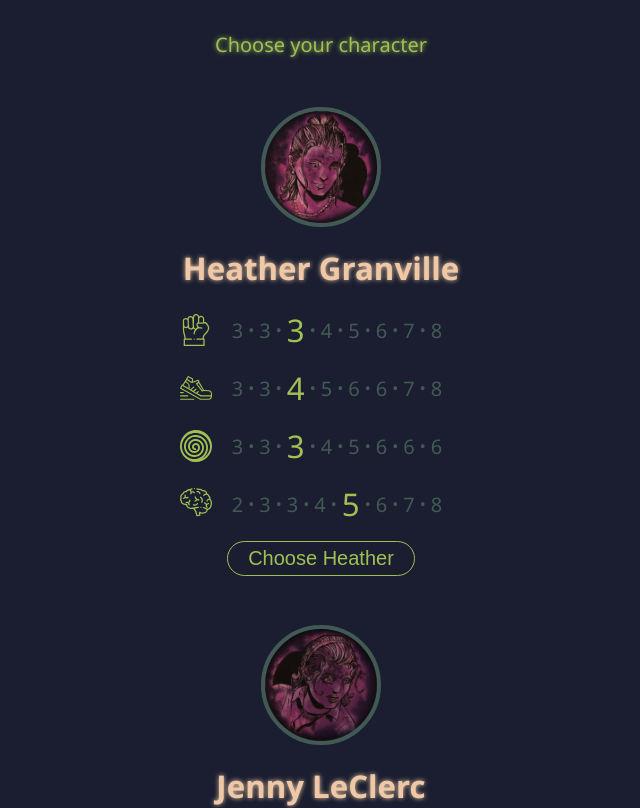
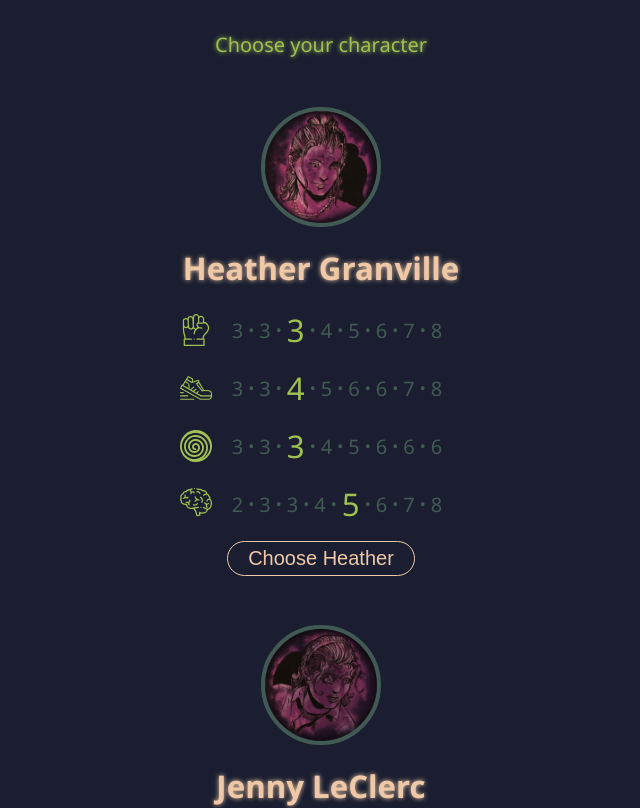
Before and after one commit to snowbillr/betrayal-character-tracker, a React (Create React App) app: page / in a window 1280 px wide. Shown: the top 808 px of the page, without its empty margins (319-959 px from the left). Built offline with nearby package versions, Linux system fonts and the light colour scheme.

Commit message:
navigate to character tracker screen on selection

```diff
--- a/src/App.js
+++ b/src/App.js
@@ -11,13 +11,19 @@ const SCREENS = {
 
 function App() {
   const [screen, setScreen] = useState(SCREENS.characterSelect);
+  const [selectedCharacter, setSelectedCharacter] = useState();
+
+  function onSelectCharacter(character) {
+    setSelectedCharacter(character);
+    setScreen(SCREENS.traits);
+  }
 
   function renderScreen() {
     switch(screen) {
       case SCREENS.traits:
-        return <Screens.TraitGrid />
+        return <Screens.TraitGrid character={selectedCharacter} />
       case SCREENS.characterSelect:
-        return <Screens.CharacterSelect />
+        return <Screens.CharacterSelect onSelect={onSelectCharacter} />
       default:
         return null;
     }
--- a/src/components/screens/character-select/CharacterSelect.js
+++ b/src/components/screens/character-select/CharacterSelect.js
@@ -65,7 +65,7 @@ export function CharacterSelect({ onSelect }) {
                 <TraitSlider controlsEnabled={false} values={character.traits.knowledge.values} initialValueIndex={character.traits.knowledge.initialIndex} size="sm" />
               </div>
             </div>
-            <button className="select-button">Choose {character.name.split(" ")[0]}</button>
+            <button className="select-button" onClick={() => onSelect(character)}>Choose {character.name.split(" ")[0]}</button>
           </div>
         );
       })}
--- a/src/components/screens/character-select/CharacterSelect.scss
+++ b/src/components/screens/character-select/CharacterSelect.scss
@@ -51,11 +51,11 @@
       margin: 0 auto;
 
       background: $navy;
-      color: $lime;
+      color: $cream;
 
       font-size: $sm;
       padding: 5px 20px;
-      border: 1px solid $lime;
+      border: 1px solid $cream;
       border-radius: 20px;
     }
   }
--- a/src/components/screens/trait-grid/TraitGrid.js
+++ b/src/components/screens/trait-grid/TraitGrid.js
@@ -2,13 +2,16 @@ import { Trait } from "../../trait/Trait";
 
 import "./TraitGrid.scss";
 
-export function TraitGrid() {
+export function TraitGrid({ character }) {
   return (
-    <div className="trait-grid">
-      <Trait name="might" />
-      <Trait name="sanity" />
-      <Trait name="speed" />
-      <Trait name="knowledge" />
-    </div>
+    <>
+      <h1>{character.name}</h1>
+      <div className="trait-grid">
+        <Trait name="might" values={character.traits.might.values} initialValueIndex={character.traits.might.initialIndex} />
+        <Trait name="sanity" values={character.traits.sanity.values} initialValueIndex={character.traits.sanity.initialIndex} />
+        <Trait name="speed" values={character.traits.speed.values} initialValueIndex={character.traits.speed.initialIndex} />
+        <Trait name="knowledge" values={character.traits.knowledge.values} initialValueIndex={character.traits.knowledge.initialIndex} />
+      </div>
+    </>
   );
 }
--- a/src/components/trait/Trait.js
+++ b/src/components/trait/Trait.js
@@ -2,10 +2,10 @@ import "./Trait.scss";
 
 import { TraitSlider } from '../trait-slider/TraitSlider';
 
-export function Trait({ name }) {
+export function Trait({ name, values, initialValueIndex }) {
   return (
     <div className="trait">
-      <TraitSlider />
+      <TraitSlider values={values} initialValueIndex={initialValueIndex} size="sm" />
       <h2 className="name">{name}</h2>
     </div>
   )
```
Also changed, not shown: 1 other file (tests, documents, lock files or other folders).
